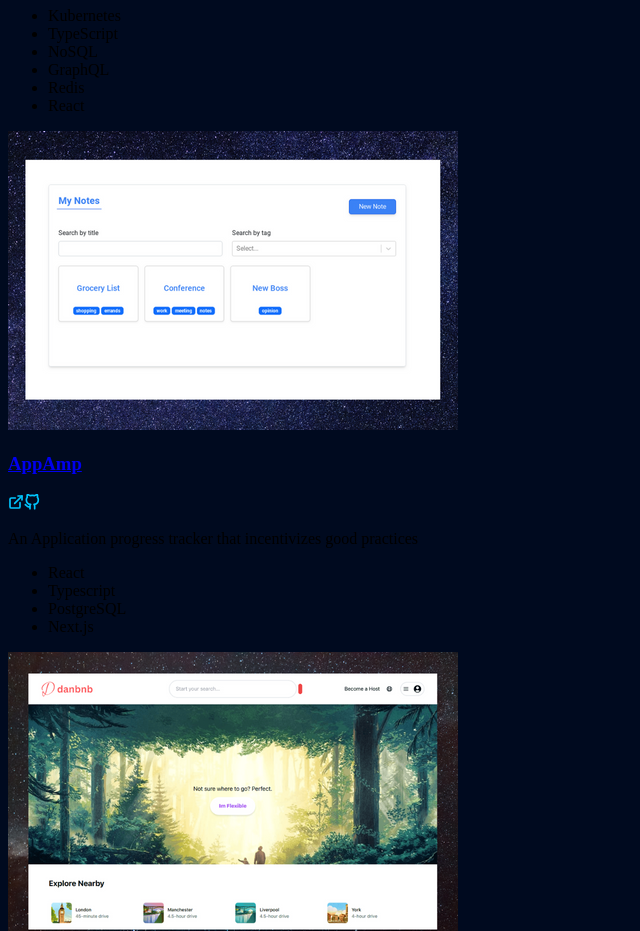
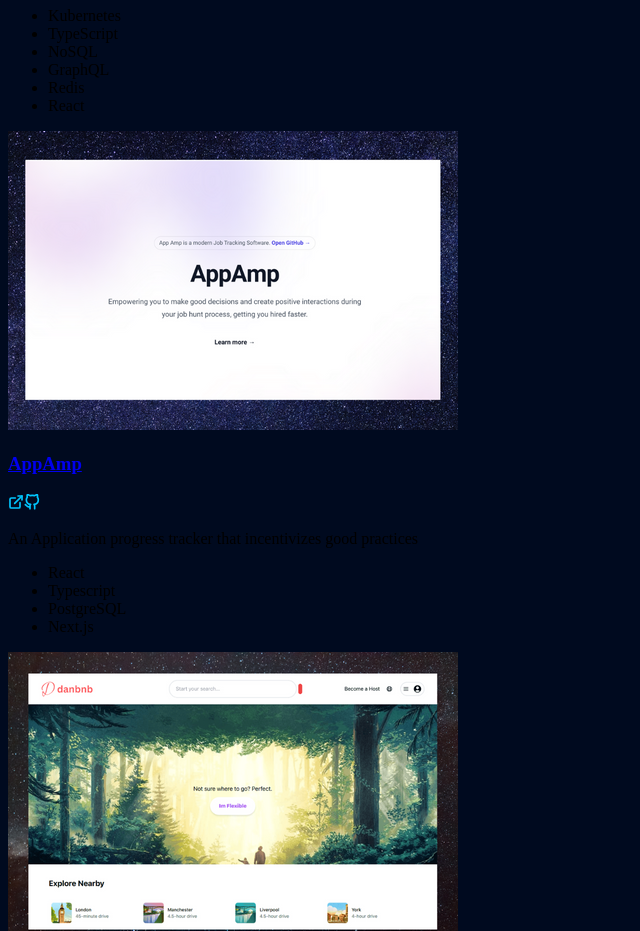
Before and after one commit to daniel-doody/updated-portfolio, a Next.js app: page / in a window 1280 px wide. Shown: the part 1720-2651 px from the top of the page, without its empty margins (0-640 px from the left). Built offline with nearby package versions, Linux system fonts and the light colour scheme.

Commit message:
appamp project added

```diff
--- a/data/content/projects.ts
+++ b/data/content/projects.ts
@@ -15,7 +15,7 @@
     id: 1,
     title: 'AppAmp',
     desc: 'An Application progress tracker that incentivizes good practices ',
-    img: '/static/projects/my-notes.png',
+    img: '/static/projects/appamp-image.png',
     link: 'https://app-amp-daniel-doody.vercel.app/',
     github: 'https://github.com/Application-Amplifier/appAmp',
     tags: ['React', 'Typescript', 'PostgreSQL', 'Next.js'],
```
Also changed, not shown: public/static/projects/appamp-image.png (added), public/static/projects/skalesafe-image.png (added).
